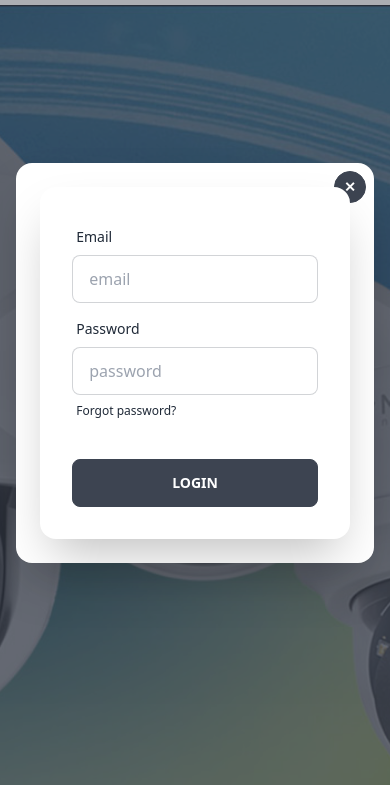
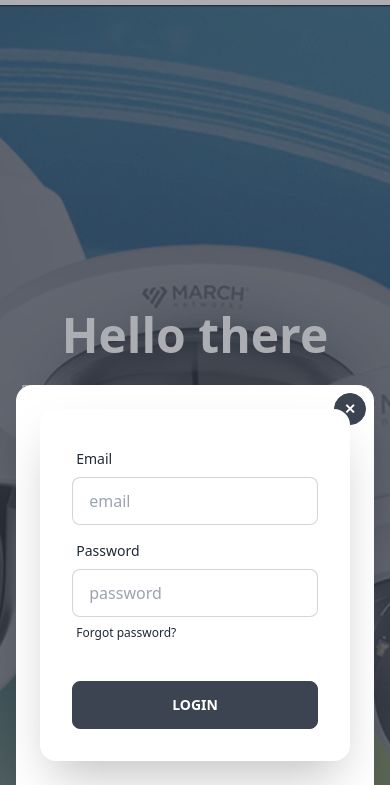
Before and after one commit to serhiipetrash/LP-video, a website built with Vite: page index.html in a window 390 px wide. Both pictures are taken after a click on the label 353 px from the left and 32 px from the top of the page. Shown: the part 59-844 px from the top of the page. Built offline with nearby package versions, Linux system fonts and the light colour scheme.

Commit message:
fix modal form on XS

```diff
--- a/index.html
+++ b/index.html
@@ -120,15 +120,15 @@
     <!-- modal login -->
 
     <input type="checkbox" id="my-modal-3" class="modal-toggle" />
-    <div class="modal">
-      <div class="modal-box relative">
+    <div class="modal modal-bottom sm:modal-middle">
+      <div class="modal-box w-11/12 max-w-5xl relative">
         <label
           for="my-modal-3"
           class="btn btn-sm btn-circle absolute right-2 top-2"
           >✕</label
         >
         <!-- Login form -->
-        <div class="card w-full max-w-sm shadow-2xl bg-base-100 mx-auto">
+        <div class="card w-full max-w-xs shadow-2xl bg-base-100 mx-auto">
           <div class="card-body">
             <div class="form-control">
               <label class="label">
```
